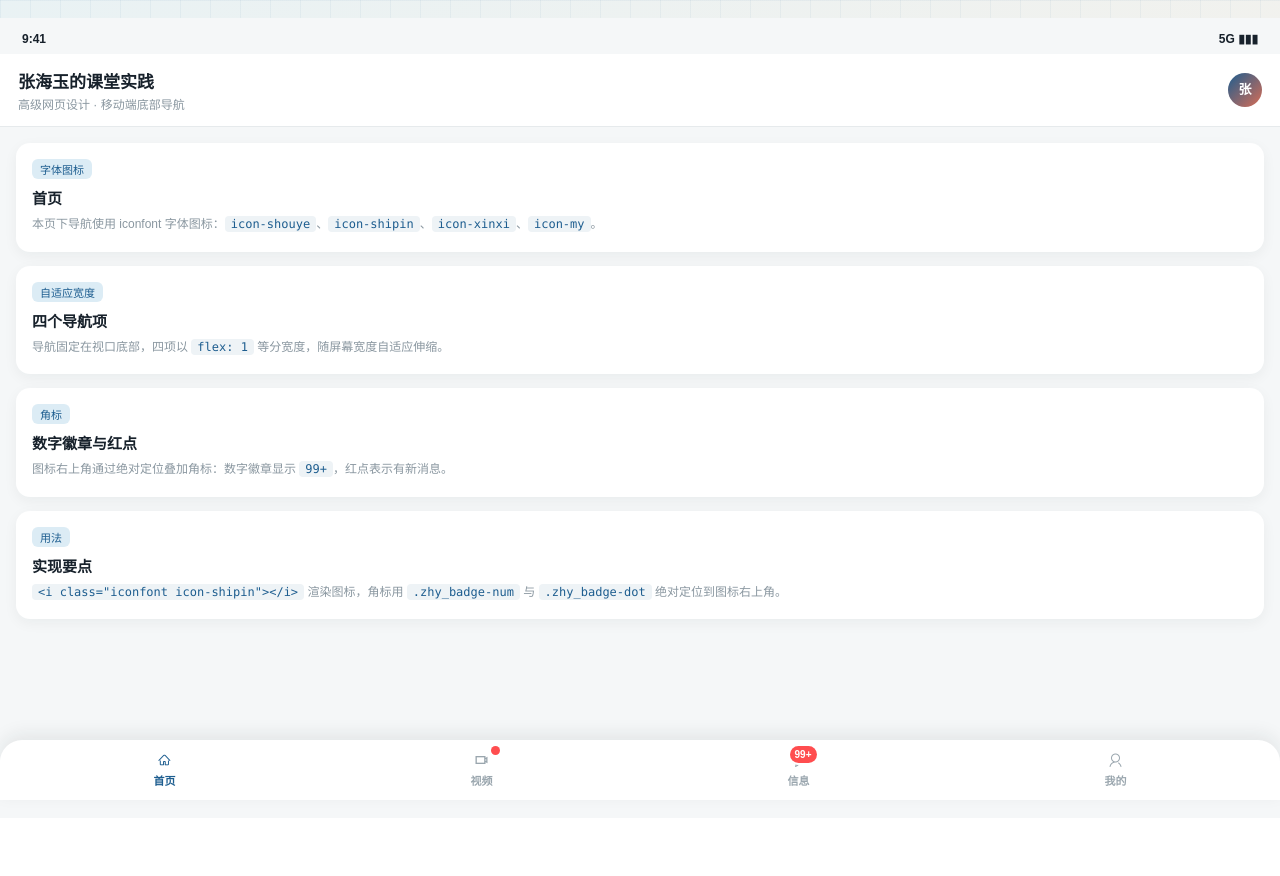
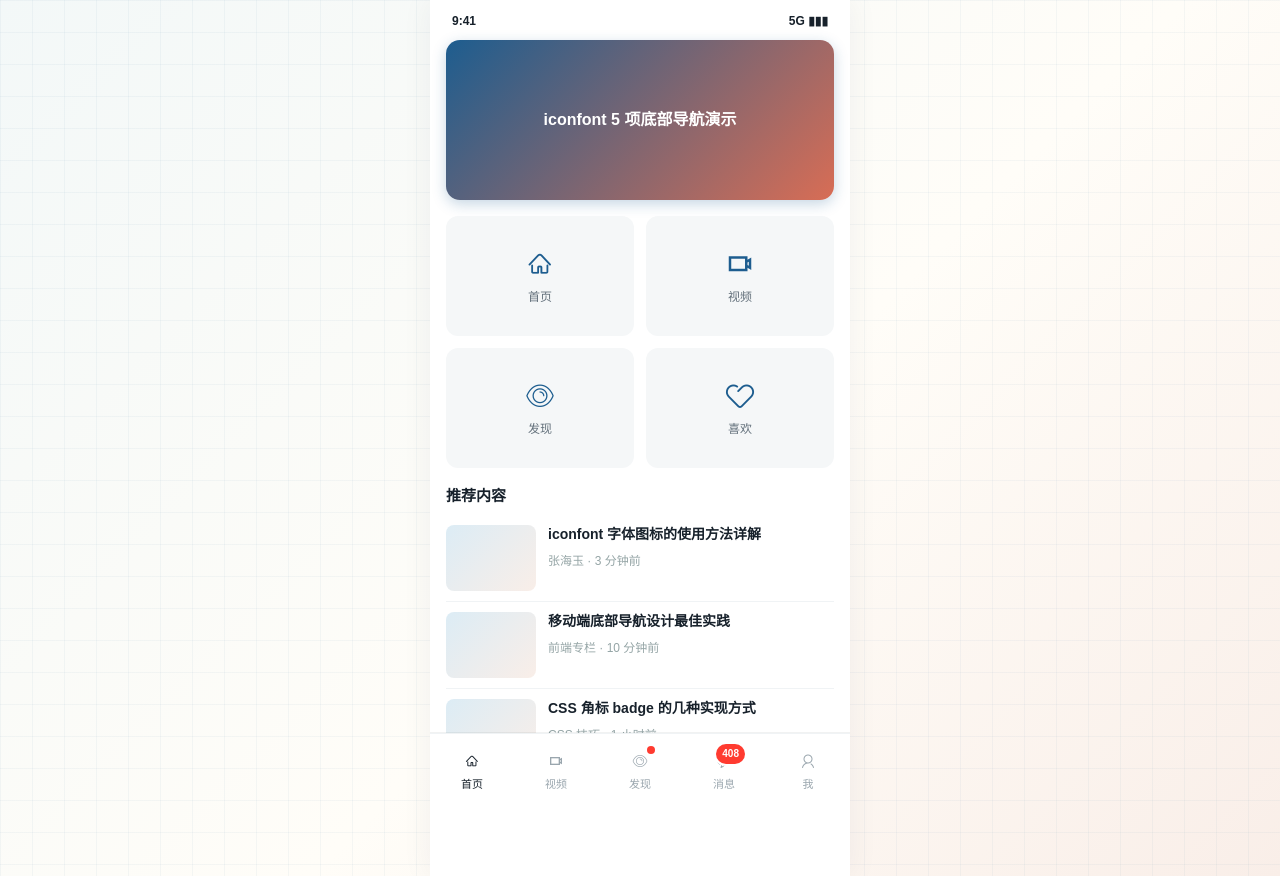
Before and after one commit to 0721zhy/zhy, a plain HTML site: page 13-3.html in a window 1280 px wide. Before the commit the page ends 818 px from the top, so only its background shows below. Drawn offline with Linux system fonts and the light colour scheme.

Commit message:
重写 13-3.html 为参考图 5 项底部导航，使用 font/iconfont.css 替换旧的三级项目路径

```diff
--- a/13-3.html
+++ b/13-3.html
@@ -1,256 +1,358 @@
-﻿<!DOCTYPE html>
+<!DOCTYPE html>
 <html lang="zh-CN">
 <head>
     <meta charset="UTF-8">
     <meta name="viewport" content="width=device-width, initial-scale=1.0">
-    <title>移动端底部导航 · 字体图标</title>
-    <link rel="stylesheet" href="%E4%B8%89%E7%BA%A7%E9%A1%B9%E7%9B%AE/font_5244699_m6lrs264gp/iconfont.css">
+    <title>移动端底部导航 · iconfont 图标</title>
+    <link rel="stylesheet" href="font/iconfont.css">
     <style>
         * {
             box-sizing: border-box;
         }
 
-        html,
-        body {
+        html, body {
             margin: 0;
+            padding: 0;
         }
 
         body {
             min-height: 100vh;
             color: #17212b;
             background:
-                linear-gradient(90deg, rgba(29, 93, 143, .05) 1px, transparent 1px),
-                linear-gradient(rgba(29, 93, 143, .05) 1px, transparent 1px),
-                linear-gradient(135deg, #e9f2f4 0%, #f6f1ea 100%);
-            background-size: 30px 30px, 30px 30px, auto;
+                linear-gradient(90deg, rgba(29, 93, 143, .045) 1px, transparent 1px),
+                linear-gradient(rgba(29, 93, 143, .045) 1px, transparent 1px),
+                linear-gradient(135deg, #f3f8f8 0%, #fffdf8 55%, #f9eee8 100%);
+            background-size: 32px 32px, 32px 32px, auto;
             font-family: "Microsoft YaHei", "PingFang SC", sans-serif;
         }
 
+        /* ===== 模拟手机容器 ===== */
         .zhy_stage {
             width: 100%;
+            max-width: 420px;
             min-height: 100vh;
-            background: #f5f7f8;
+            margin: 0 auto;
+            background: #fff;
+            box-shadow: 0 0 30px rgba(23, 33, 43, .06);
+            position: relative;
+            overflow: hidden;
         }
 
         .zhy_statusbar {
             display: flex;
             justify-content: space-between;
             align-items: center;
-            padding: 14px 22px 8px;
+            padding: 14px 22px 6px;
             color: #17212b;
             font-size: 12px;
             font-weight: 700;
         }
 
-        .zhy_header {
+        /* ===== 主内容区 ===== */
+        .zhy_content {
+            padding: 6px 16px 100px;
+        }
+
+        .zhy_banner {
+            height: 160px;
+            margin-bottom: 16px;
+            border-radius: 14px;
+            background: linear-gradient(135deg, #1d5d8f 0%, #d86d55 100%);
             display: flex;
             align-items: center;
-            justify-content: space-between;
-            padding: 14px 18px;
-            background: #fff;
-            border-bottom: 1px solid #e6eaec;
+            justify-content: center;
+            color: #fff;
+            font: 600 16px/1.5 "Microsoft YaHei", sans-serif;
+            box-shadow: 0 4px 14px rgba(29, 93, 143, .25);
         }
 
-        .zhy_header h1 {
-            margin: 0;
-            font-size: 17px;
+        .zhy_grid {
+            display: grid;
+            grid-template-columns: repeat(2, 1fr);
+            gap: 12px;
+            margin-bottom: 16px;
         }
 
-        .zhy_header p {
-            margin: 2px 0 0;
-            color: #8a97a0;
+        .zhy_item {
+            height: 120px;
+            background: #f5f7f8;
+            border-radius: 12px;
+            display: flex;
+            flex-direction: column;
+            align-items: center;
+            justify-content: center;
+            color: #63707b;
+            gap: 8px;
+        }
+
+        .zhy_item i {
+            font-size: 30px;
+            color: #1d5d8f;
+        }
+
+        .zhy_item span {
             font-size: 12px;
         }
 
-        .zhy_avatar {
-            width: 34px;
-            height: 34px;
-            background: linear-gradient(135deg, #1d5d8f, #d86d55);
-            border-radius: 50%;
-            color: #fff;
-            font-size: 13px;
+        .zhy_feed-title {
+            font-size: 15px;
             font-weight: 700;
-            line-height: 34px;
-            text-align: center;
+            margin: 8px 0 10px;
+            color: #17212b;
         }
 
-        .zhy_content {
-            padding: 16px 16px 100px;
+        .zhy_feed {
+            display: flex;
+            gap: 12px;
+            padding: 10px 0;
+            border-bottom: 1px solid #f0f3f5;
         }
 
-        .zhy_card {
-            margin-bottom: 14px;
-            padding: 16px;
-            background: #fff;
-            border-radius: 14px;
-            box-shadow: 0 4px 14px rgba(23, 33, 43, .05);
+        .zhy_feed-cover {
+            width: 90px;
+            height: 66px;
+            border-radius: 8px;
+            background: linear-gradient(135deg, #dcecf5, #f9eee8);
+            flex-shrink: 0;
         }
 
-        .zhy_card h2 {
-            margin: 0 0 6px;
-            font-size: 15px;
+        .zhy_feed-info {
+            flex: 1;
+            min-width: 0;
         }
 
-        .zhy_card p {
-            margin: 0;
-            color: #8a97a0;
-            font-size: 12px;
-            line-height: 1.8;
+        .zhy_feed-info h3 {
+            margin: 0 0 6px;
+            font-size: 14px;
+            line-height: 1.4;
+            color: #17212b;
         }
 
-        .zhy_card code {
-            padding: 1px 6px;
-            background: #eef3f6;
-            border-radius: 4px;
-            color: #1d5d8f;
-            font-family: Consolas, monospace;
+        .zhy_feed-info p {
+            margin: 0;
+            font-size: 12px;
+            color: #95a5a6;
         }
 
-        .zhy_tag {
-            display: inline-block;
-            margin-bottom: 8px;
-            padding: 2px 8px;
-            background: #dcecf5;
-            border-radius: 6px;
-            color: #1d5d8f;
-            font-size: 11px;
-        }
-
+        /* ===== 底部导航 ===== */
         .zhy_tabbar {
             position: fixed;
             bottom: 0;
             left: 50%;
+            transform: translateX(-50%);
+            width: 100%;
+            max-width: 420px;
+            display: flex;
+            align-items: stretch;
+            background: #ffffff;
+            padding: 6px 0 calc(6px + env(safe-area-inset-bottom));
+            box-shadow: 0 -1px 0 rgba(23, 33, 43, .06);
             z-index: 20;
-            display: flex;
-            width: 100%;
-            padding: 8px 6px calc(8px + env(safe-area-inset-bottom));
-            background: #fff;
-            border-radius: 22px 22px 0 0;
-            box-shadow: 0 -6px 18px rgba(23, 33, 43, .08);
-            transform: translateX(-50%);
+            border-top: 1px solid #f0f3f5;
         }
 
         .zhy_tab {
+            position: relative;
+            flex: 1;
             display: flex;
-            flex: 1;
             flex-direction: column;
             align-items: center;
-            gap: 4px;
-            padding: 4px 0;
+            justify-content: center;
+            gap: 3px;
+            padding: 6px 0 4px;
             color: #9aa6ae;
             text-decoration: none;
-            transition: color .2s ease;
+            cursor: pointer;
+            user-select: none;
+            transition: color .15s ease;
         }
 
-        .zhy_tab:hover,
+        .zhy_tab:hover { color: #63707b; }
+
         .zhy_tab.zhy_active {
-            color: #1d5d8f;
+            color: #17212b;
         }
 
         .zhy_tab-icon {
             position: relative;
             display: inline-flex;
-            font-size: 22px;
+            align-items: center;
+            justify-content: center;
+            font-size: 24px;
             line-height: 1;
+            width: 30px;
+            height: 30px;
         }
 
         .zhy_tab-label {
             font-size: 11px;
-            font-weight: 600;
+            font-weight: 500;
+            line-height: 1;
         }
 
+        /* ===== 角标 ===== */
         .zhy_badge {
             position: absolute;
-            top: -6px;
-            right: -10px;
+            top: -2px;
+            right: -6px;
+            z-index: 2;
             display: inline-flex;
             align-items: center;
             justify-content: center;
-            background: #ff4d4f;
+            background: #ff3b30;
             color: #fff;
             box-shadow: 0 0 0 2px #fff;
         }
 
+        /* 数字徽章：消息 */
         .zhy_badge.zhy_badge-num {
-            min-width: 17px;
-            height: 17px;
-            padding: 0 5px;
-            border-radius: 9px;
-            font-size: 10px;
+            min-width: 20px;
+            height: 20px;
+            padding: 0 6px;
+            border-radius: 10px;
+            font: 10px/1 "Microsoft YaHei", sans-serif;
             font-weight: 700;
-            line-height: 17px;
         }
 
+        /* 红点：发现 */
         .zhy_badge.zhy_badge-dot {
-            width: 9px;
-            height: 9px;
+            width: 8px;
+            height: 8px;
+            padding: 0;
             border-radius: 50%;
+            top: 0;
+            right: 0;
+            box-shadow: 0 0 0 2px #fff;
+        }
+
+        /* ===== 图标库注释 ===== */
+        .zhy_note {
+            position: fixed;
+            bottom: 70px;
+            right: 12px;
+            padding: 8px 12px;
+            background: #17212b;
+            color: #dcecf5;
+            font: 11px/1.6 "Consolas", monospace;
+            border-radius: 6px;
+            max-width: 220px;
+            opacity: .55;
+            pointer-events: none;
         }
     </style>
 </head>
 <body>
-    <!-- 姓名：张海玉 日期：2026-10-22 功能：移动端底部导航 · 字体图标 -->
+    <!-- 姓名：张海玉 日期：2026-10-22 功能：移动端底部导航 · iconfont 图标 -->
+
     <div class="zhy_stage">
+        <!-- 状态栏 -->
         <div class="zhy_statusbar">
             <span>9:41</span>
             <span>5G ▮▮▮</span>
         </div>
 
-        <header class="zhy_header">
-            <div>
-                <h1>张海玉的课堂实践</h1>
-                <p>高级网页设计 · 移动端底部导航</p>
-            </div>
-            <div class="zhy_avatar">张</div>
-        </header>
+        <!-- 主内容 -->
+        <main class="zhy_content">
+            <div class="zhy_banner">iconfont 5 项底部导航演示</div>
 
-        <main class="zhy_content">
-            <section class="zhy_card">
-                <span class="zhy_tag">字体图标</span>
-                <h2>首页</h2>
-                <p>本页下导航使用 iconfont 字体图标：<code>icon-shouye</code>、<code>icon-shipin</code>、<code>icon-xinxi</code>、<code>icon-my</code>。</p>
-            </section>
-            <section class="zhy_card">
-                <span class="zhy_tag">自适应宽度</span>
-                <h2>四个导航项</h2>
-                <p>导航固定在视口底部，四项以 <code>flex: 1</code> 等分宽度，随屏幕宽度自适应伸缩。</p>
-            </section>
-            <section class="zhy_card">
-                <span class="zhy_tag">角标</span>
-                <h2>数字徽章与红点</h2>
-                <p>图标右上角通过绝对定位叠加角标：数字徽章显示 <code>99+</code>，红点表示有新消息。</p>
-            </section>
-            <section class="zhy_card">
-                <span class="zhy_tag">用法</span>
-                <h2>实现要点</h2>
-                <p><code>&lt;i class="iconfont icon-shipin"&gt;&lt;/i&gt;</code> 渲染图标，角标用 <code>.zhy_badge-num</code> 与 <code>.zhy_badge-dot</code> 绝对定位到图标右上角。</p>
-            </section>
-        </main>
+            <div class="zhy_grid">
+                <div class="zhy_item"><i class="iconfont icon-shouye"></i><span>首页</span></div>
+                <div class="zhy_item"><i class="iconfont icon-shipin"></i><span>视频</span></div>
+                <div class="zhy_item"><i class="iconfont icon-faxian"></i><span>发现</span></div>
+                <div class="zhy_item"><i class="iconfont icon-xihuan"></i><span>喜欢</span></div>
             </div>
 
+            <div class="zhy_feed-title">推荐内容</div>
+
+            <div class="zhy_feed">
+                <div class="zhy_feed-cover"></div>
+                <div class="zhy_feed-info">
+                    <h3>iconfont 字体图标的使用方法详解</h3>
+                    <p>张海玉 · 3 分钟前</p>
+                </div>
+            </div>
+            <div class="zhy_feed">
+                <div class="zhy_feed-cover"></div>
+                <div class="zhy_feed-info">
+                    <h3>移动端底部导航设计最佳实践</h3>
+                    <p>前端专栏 · 10 分钟前</p>
+                </div>
+            </div>
+            <div class="zhy_feed">
+                <div class="zhy_feed-cover"></div>
+                <div class="zhy_feed-info">
+                    <h3>CSS 角标 badge 的几种实现方式</h3>
+                    <p>CSS 技巧 · 1 小时前</p>
+                </div>
+            </div>
+        </main>
+
+        <!-- ===== 底部导航：5 个 tab ===== -->
         <nav class="zhy_tabbar" aria-label="底部导航">
-        <a class="zhy_tab zhy_active" href="#">
+            <!-- 首页（激活） -->
+            <a class="zhy_tab zhy_active" data-tab="home" href="#">
                 <span class="zhy_tab-icon"><i class="iconfont icon-shouye" aria-hidden="true"></i></span>
                 <span class="zhy_tab-label">首页</span>
             </a>
-        <a class="zhy_tab" href="#">
-            <span class="zhy_tab-icon">
-                <i class="iconfont icon-shipin" aria-hidden="true"></i>
-                <span class="zhy_badge zhy_badge-dot" aria-label="有新视频"></span>
-            </span>
+
+            <!-- 视频 -->
+            <a class="zhy_tab" data-tab="video" href="#">
+                <span class="zhy_tab-icon"><i class="iconfont icon-shipin" aria-hidden="true"></i></span>
                 <span class="zhy_tab-label">视频</span>
             </a>
-        <a class="zhy_tab" href="#">
+
+            <!-- 发现（红点） -->
+            <a class="zhy_tab" data-tab="discover" href="#">
+                <span class="zhy_tab-icon">
+                    <i class="iconfont icon-faxian" aria-hidden="true"></i>
+                    <span class="zhy_badge zhy_badge-dot" aria-label="有新发现"></span>
+                </span>
+                <span class="zhy_tab-label">发现</span>
+            </a>
+
+            <!-- 消息（数字徽章 408） -->
+            <a class="zhy_tab" data-tab="message" href="#">
                 <span class="zhy_tab-icon">
                     <i class="iconfont icon-xinxi" aria-hidden="true"></i>
-                <span class="zhy_badge zhy_badge-num">99+</span>
+                    <span class="zhy_badge zhy_badge-num" aria-label="408 条未读">408</span>
                 </span>
-            <span class="zhy_tab-label">信息</span>
+                <span class="zhy_tab-label">消息</span>
             </a>
-        <a class="zhy_tab" href="#">
+
+            <!-- 我 -->
+            <a class="zhy_tab" data-tab="me" href="#">
                 <span class="zhy_tab-icon"><i class="iconfont icon-my" aria-hidden="true"></i></span>
-            <span class="zhy_tab-label">我的</span>
+                <span class="zhy_tab-label">我</span>
             </a>
         </nav>
+    </div>
+
+    <script>
+        // tab 切换：点击激活
+        var zhyTabs = document.querySelectorAll('.zhy_tab');
+        var zhyTabName = {
+            home:     '首页',
+            video:    '视频',
+            discover: '发现',
+            message:  '消息',
+            me:       '我'
+        };
+
+        zhyTabs.forEach(function(zhyTab) {
+            zhyTab.addEventListener('click', function(zhyEvt) {
+                zhyEvt.preventDefault();
+
+                // 清除所有激活态
+                zhyTabs.forEach(function(t) { t.classList.remove('zhy_active'); });
+
+                // 当前 tab 激活
+                zhyTab.classList.add('zhy_active');
+
+                // 轻提示（console + alert 二选一，这里用 console 更友好）
+                var zhyKey = zhyTab.getAttribute('data-tab');
+                console.log('[tab] 切换到 →', zhyTabName[zhyKey] || zhyKey);
+            });
+        });
+    </script>
 </body>
 </html>
```
Also changed, not shown: zhang_prompt.md (+8 -0 lines). Lines whose indentation alone changed are shown as unchanged.
